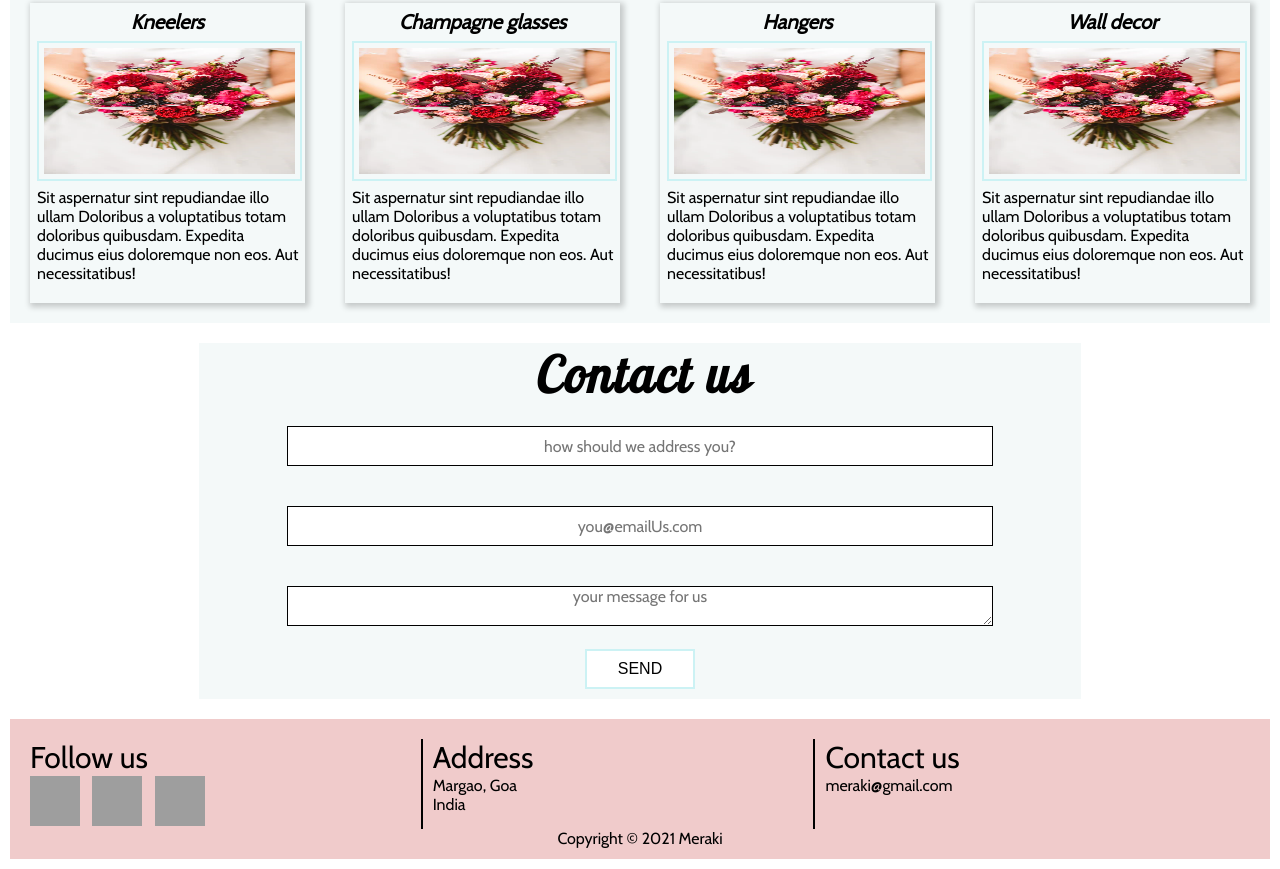
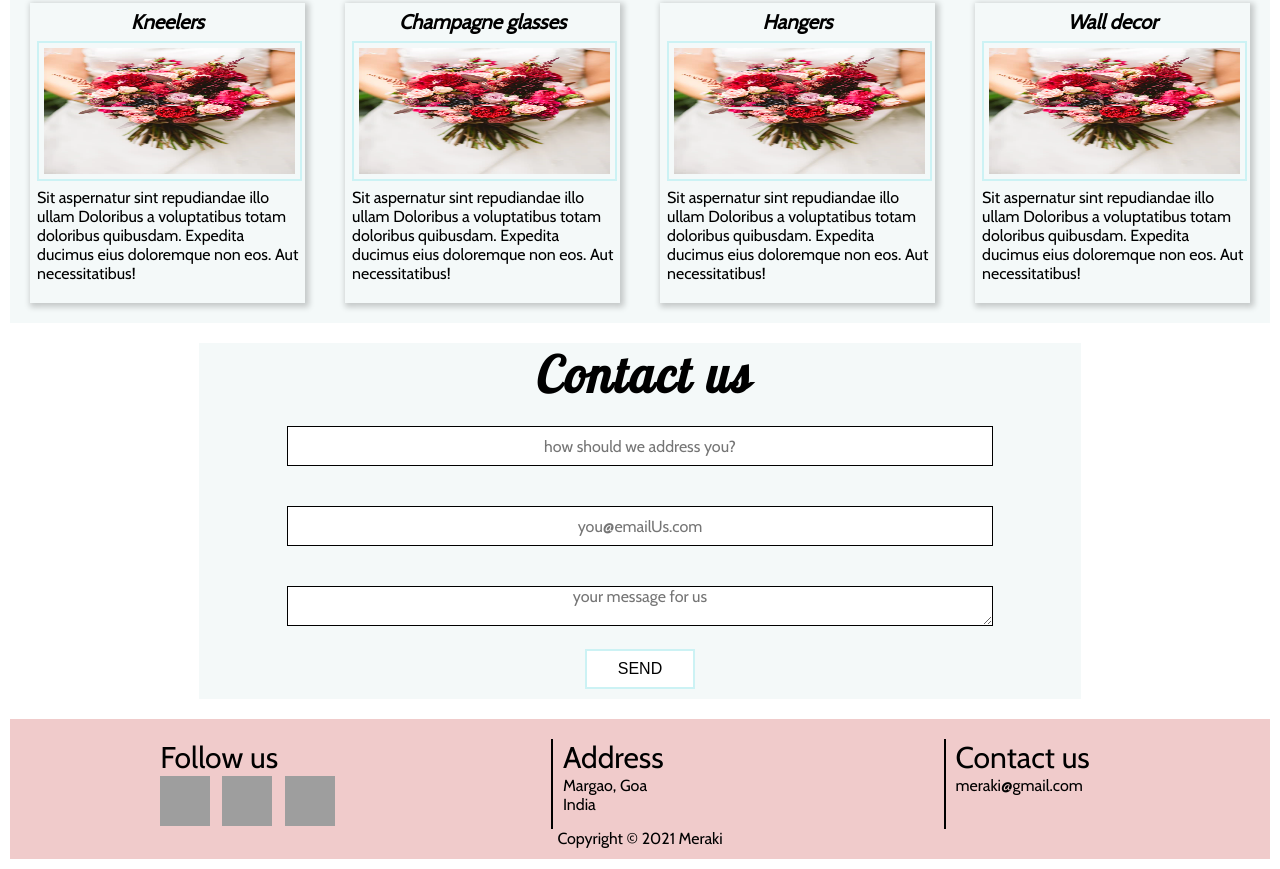
Before and after one commit to rish15/meraki, a website: page index.html in a window 1280 px wide. Shown: the part 1566-2435 px from the top of the page. Drawn offline with nearby package versions, Linux system fonts and the light colour scheme; grey boxes are pictures that could not be loaded.

Commit message:
forgot to compile css 😅

```diff
--- a/styles/css/style.css
+++ b/styles/css/style.css
@@ -245,7 +245,8 @@ body {
   margin: 0 auto; }
   .footer__content {
     margin-right: 3rem;
-    display: flex; }
+    display: flex;
+    justify-content: center; }
     .footer__content--social {
       width: 33%;
       border-right: 2px solid #000; }
```
